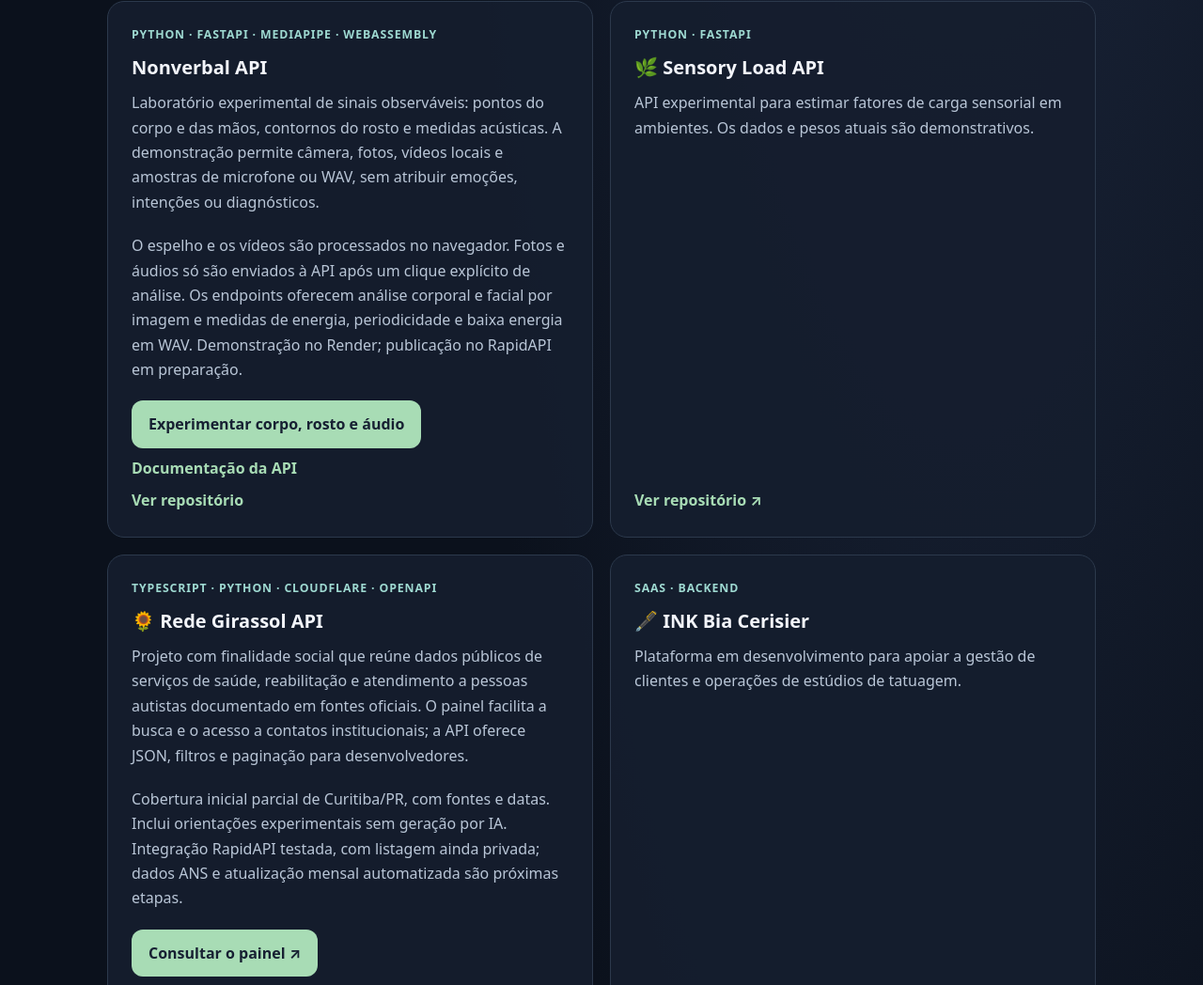
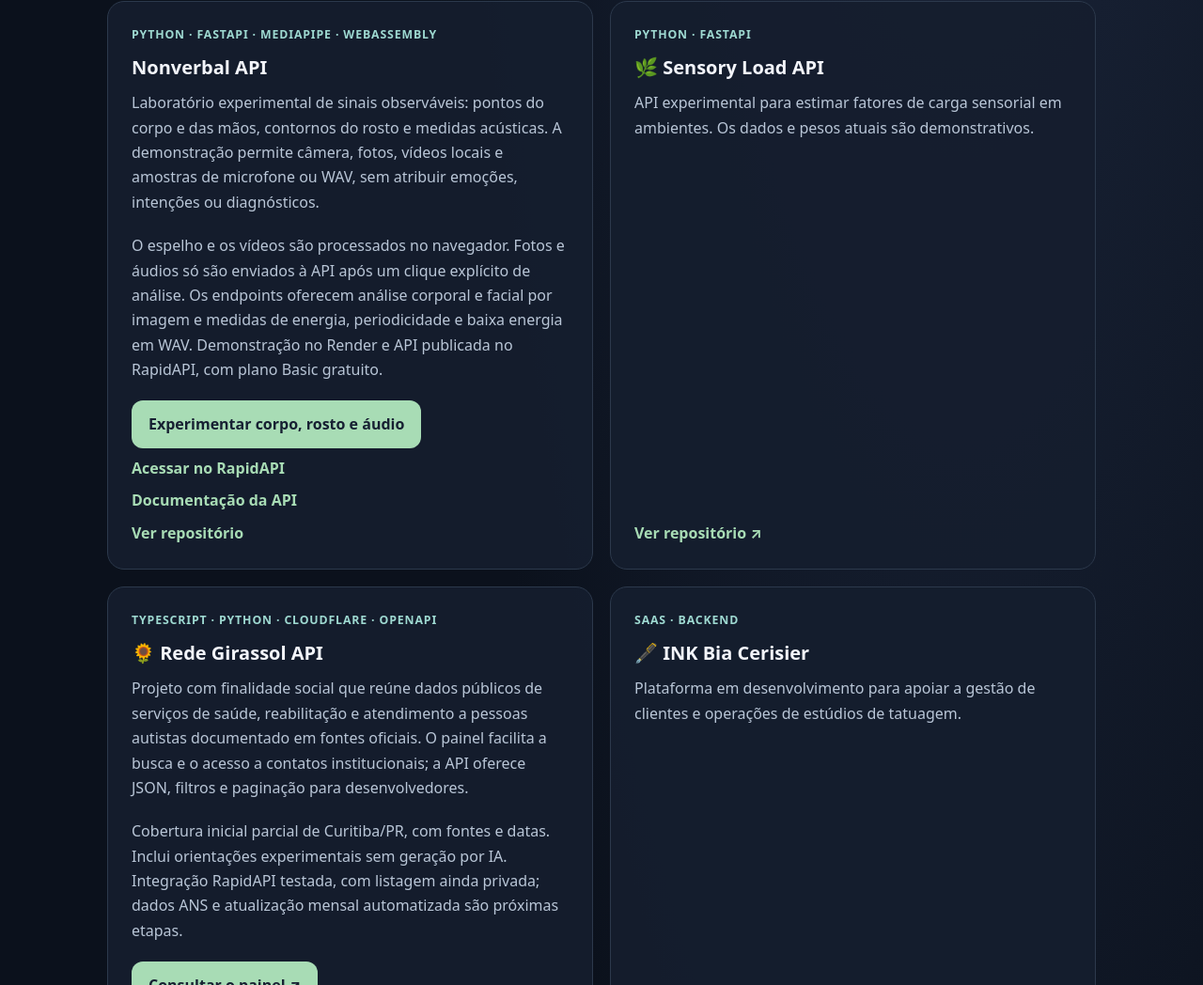
Before and after one commit to rafaelrmayer/rafaelrmayer.github.io, a plain HTML site: page index.html in a window 1280 px wide. Shown: the part 1910-2958 px from the top of the page at 94% size. Drawn offline with Linux system fonts and the light colour scheme.

Commit message:
Link published Nonverbal API from portfolio

```diff
--- a/index.html
+++ b/index.html
@@ -32,8 +32,9 @@
   <span class="tag">Python · FastAPI · MediaPipe · WebAssembly</span>
   <h3>Nonverbal API</h3>
   <p>Laboratório experimental de sinais observáveis: pontos do corpo e das mãos, contornos do rosto e medidas acústicas. A demonstração permite câmera, fotos, vídeos locais e amostras de microfone ou WAV, sem atribuir emoções, intenções ou diagnósticos.</p>
-  <p>O espelho e os vídeos são processados no navegador. Fotos e áudios só são enviados à API após um clique explícito de análise. Os endpoints oferecem análise corporal e facial por imagem e medidas de energia, periodicidade e baixa energia em WAV. Demonstração no Render; publicação no RapidAPI em preparação.</p>
+  <p>O espelho e os vídeos são processados no navegador. Fotos e áudios só são enviados à API após um clique explícito de análise. Os endpoints oferecem análise corporal e facial por imagem e medidas de energia, periodicidade e baixa energia em WAV. Demonstração no Render e API publicada no RapidAPI, com plano Basic gratuito.</p>
   <a class="button" href="https://nonverbal-api.onrender.com/">Experimentar corpo, rosto e áudio</a>
+  <a class="link" href="https://rapidapi.com/RafaelMayer/api/nonverbal-api">Acessar no RapidAPI</a>
   <a class="link" href="https://nonverbal-api.onrender.com/docs">Documentação da API</a>
   <a class="link" href="https://github.com/rafaelrmayer/nonverbal-api">Ver repositório</a>
 </article>
```
Also changed, not shown: 1 other file.
